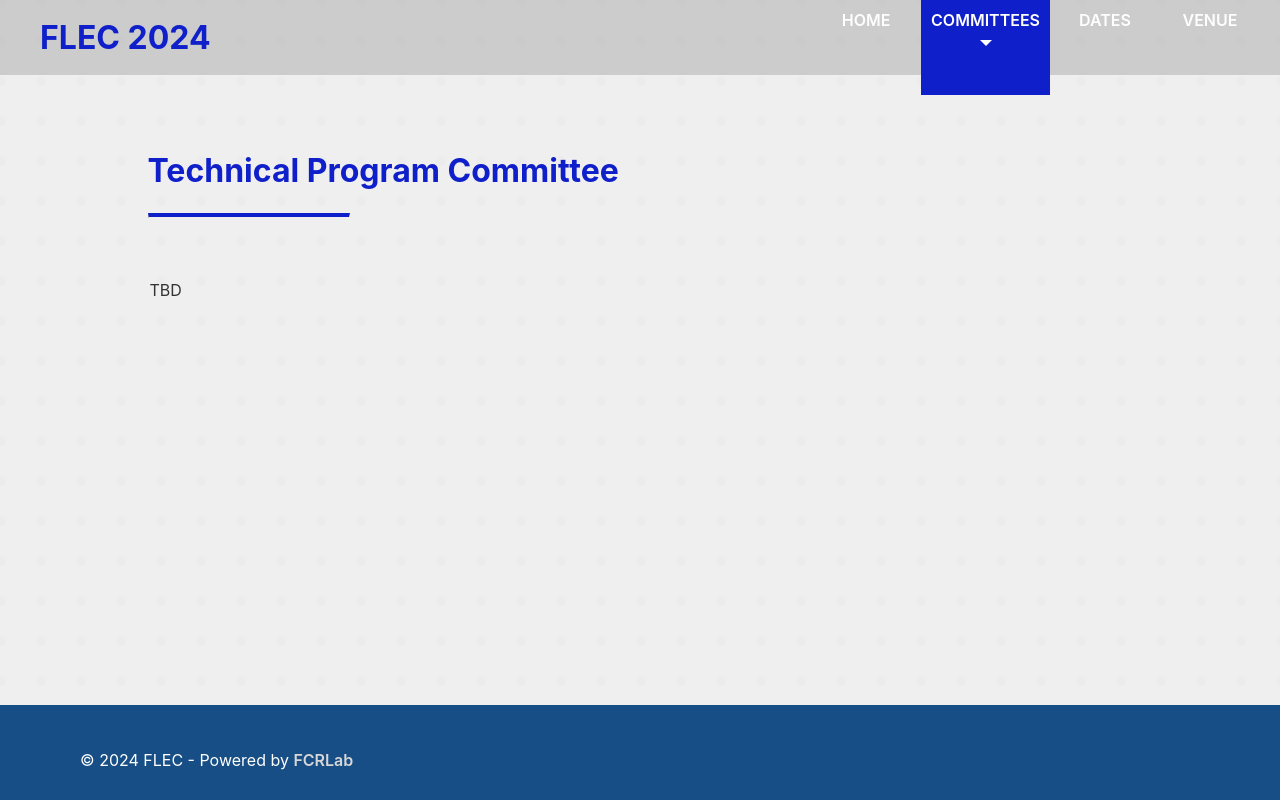
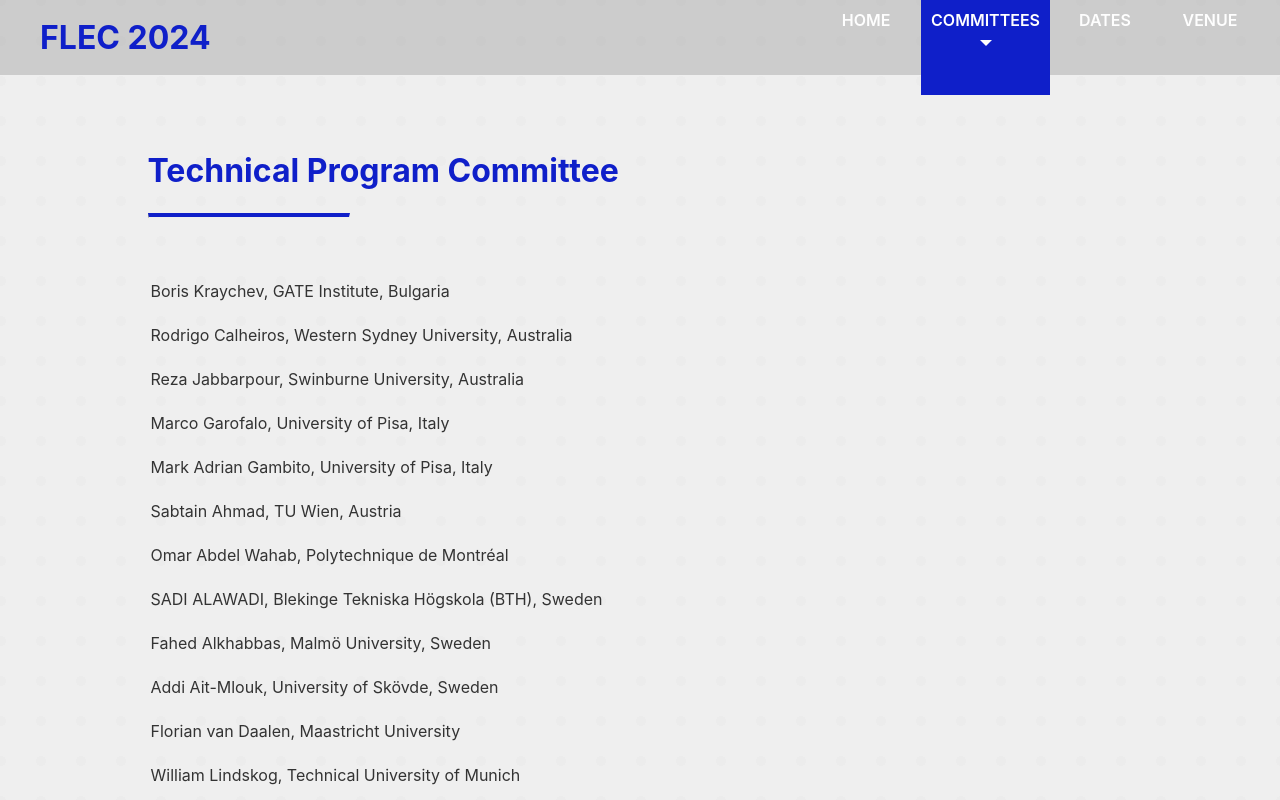
Before and after one commit to flec-workshop/2024, a React (Create React App) app: page /technical-program-committee in a window 1280 px wide. Shown: the top 800 px of the page. Built offline with nearby package versions, Linux system fonts and the light colour scheme.

Commit message:
temp TPE

```diff
--- a/src/pages/TechnicalProgramCommittee.js
+++ b/src/pages/TechnicalProgramCommittee.js
@@ -10,32 +10,46 @@ const SteeringCommittee = () => {
         <hr />
         <table>
           <tbody>
-                        TBD
-                            {/* <tr>
+            {/* TBD */}
+            <tr>
               <td>Boris Kraychev, GATE Institute, Bulgaria</td>
             </tr>
             <tr>
-                                <td>Marco Garofalo, University of Messina, Italy</td>
+              <td>Rodrigo Calheiros, Western Sydney University, Australia</td>
             </tr>
             <tr>
-                                <td>Paula Fernanda Olaya Garcia, University of Tennessee, USA</td>
+              <td>Reza Jabbarpour, Swinburne University, Australia</td>
+            </tr>
+            <tr>
+              <td>Marco Garofalo, University of Pisa, Italy</td>
+            </tr>
+            <tr>
+              <td>Mark Adrian Gambito, University of Pisa, Italy</td>
+            </tr>
+            <tr>
+              <td>Sabtain Ahmad, TU Wien, Austria</td>
             </tr>
             <tr>
               <td>Omar Abdel Wahab, Polytechnique de Montréal</td>
             </tr>
             <tr>
-                                <td>Peter Kairouz, Google</td>
+              <td>SADI ALAWADI, Blekinge Tekniska Högskola (BTH), Sweden</td>
             </tr>
             <tr>
-                                <td>Brendan McMahan, Google</td>
+              <td>Fahed Alkhabbas, Malmö University, Sweden</td>
             </tr>
             <tr>
-                                <td>Enrique Tomás Martínez Beltrán, University of Murcia</td>
+              <td>Addi Ait-Mlouk, University of Skövde, Sweden</td>
             </tr>
             <tr>
-                                <td>Sabtain Ahmad, TU Wien</td>
-                            </tr> */}
-
+              <td>Florian van Daalen, Maastricht University</td>
+            </tr>
+            <tr>
+              <td>William Lindskog, Technical University of Munich</td>
+            </tr>
+            <tr>
+              <td>Mehreen Tahir, Dublin City University</td>
+            </tr>
           </tbody>
         </table>
       </Content>
```
Lines whose indentation alone changed are shown as unchanged.
